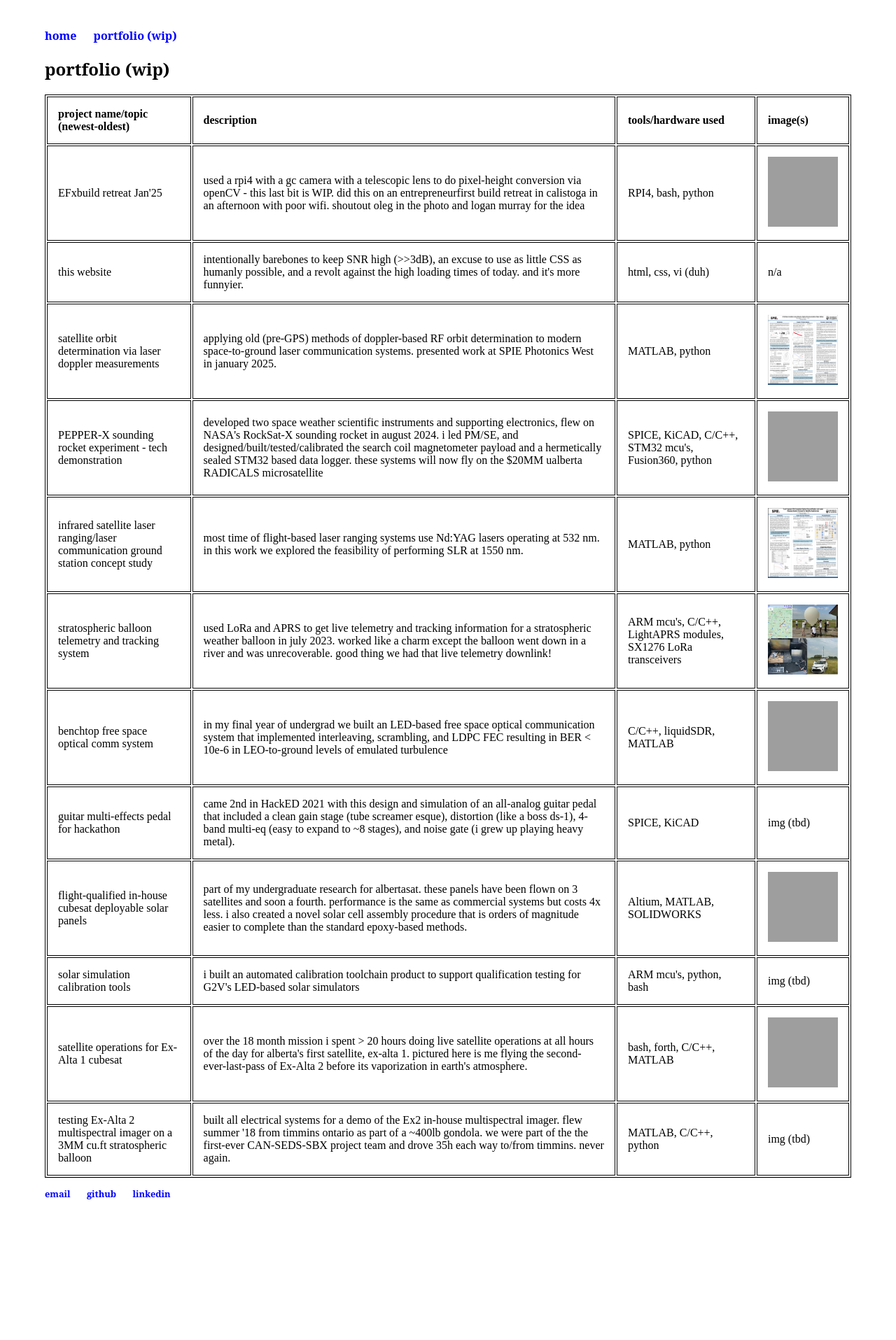
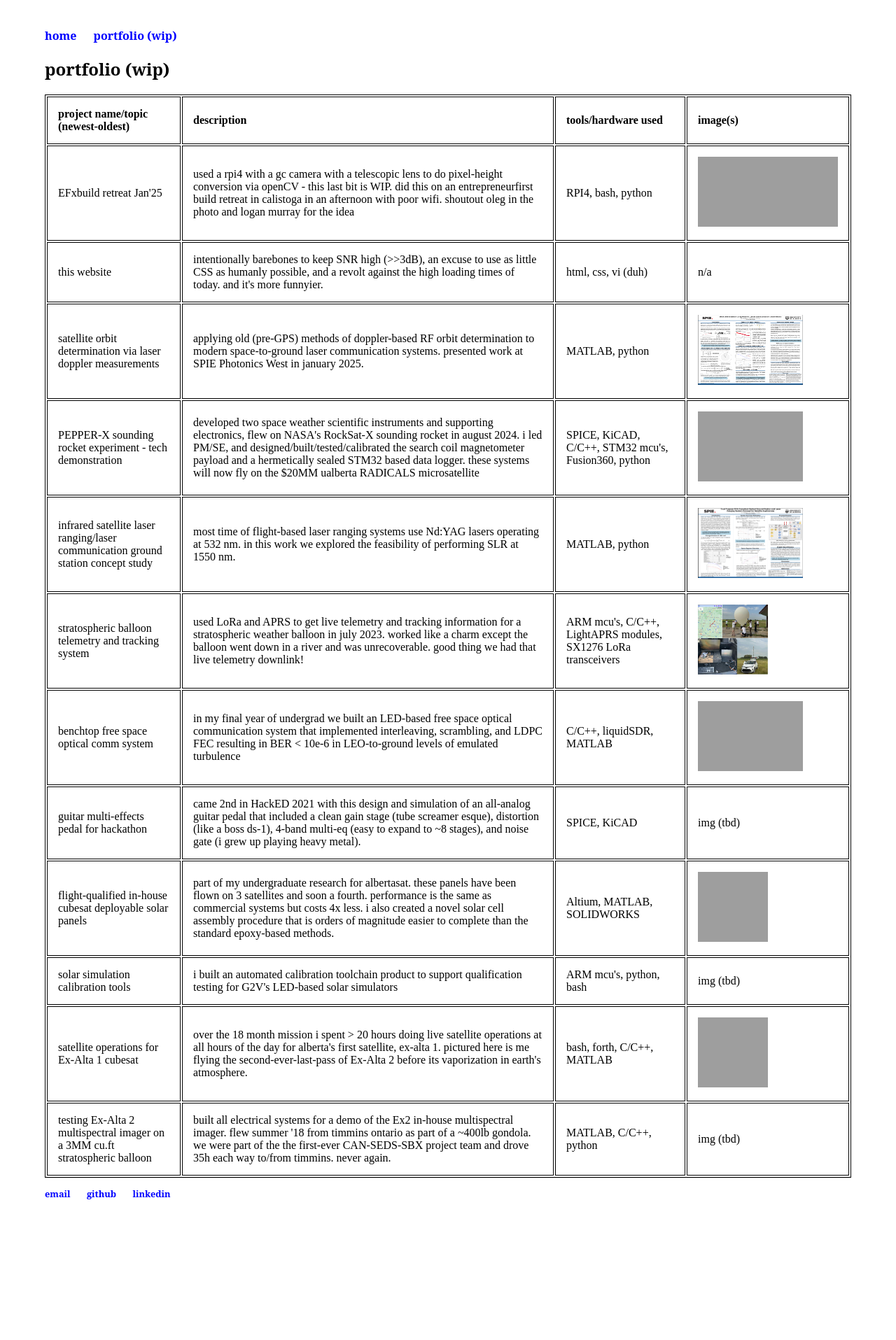
Before and after one commit to ehalliwe/ehalliwe.github.io, a Jekyll site: the page built from portfolio.html, in a window 1280 px wide. Shown: the whole page at 70% size. Built offline with Jekyll 4.4.1, drawn with Linux system fonts in a browser that asks for light colours; grey boxes are pictures that could not be loaded.

Commit message:
messing with image sizes

```diff
--- a/css/main.css
+++ b/css/main.css
@@ -59,11 +59,11 @@ table {
 }
 
 img {
-    width: 100px; height: 100px; position: relative; z-index:0; transform-origin: right center;
+    position: relative; z-index:0; transform-origin: right center;
 }
 
 img:hover{
-    transform: scale(6);
-    max-width: 600px;
+    transform: scale(8);
+    max-width: 800px;
     z-index: 999;
 }
```
